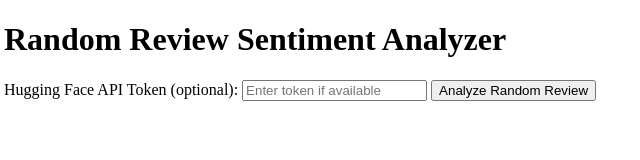
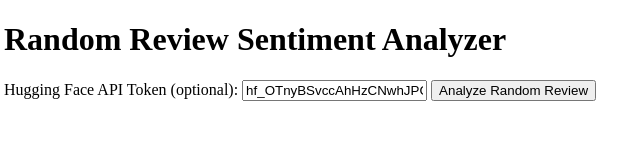
Before and after one commit to iliakiselev/homework_of_kiselev, a plain HTML site: page week1/index.html in a window 1280 px wide. Shown: the full height of the page, 4-644 px from the left. Drawn offline with nearby package versions, Linux system fonts and the light colour scheme.

Commit message:
Update index.html

```diff
--- a/week1/index.html
+++ b/week1/index.html
@@ -11,7 +11,7 @@
     <h1>Random Review Sentiment Analyzer</h1>
 
     <label for="apiToken">Hugging Face API Token (optional):</label>
-    <input type="text" id="apiToken" placeholder="Enter token if available">
+    <input type="text" id="apiToken" placeholder="Enter token if available" value="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">
 
     <button id="analyzeBtn">Analyze Random Review</button>
 
```
